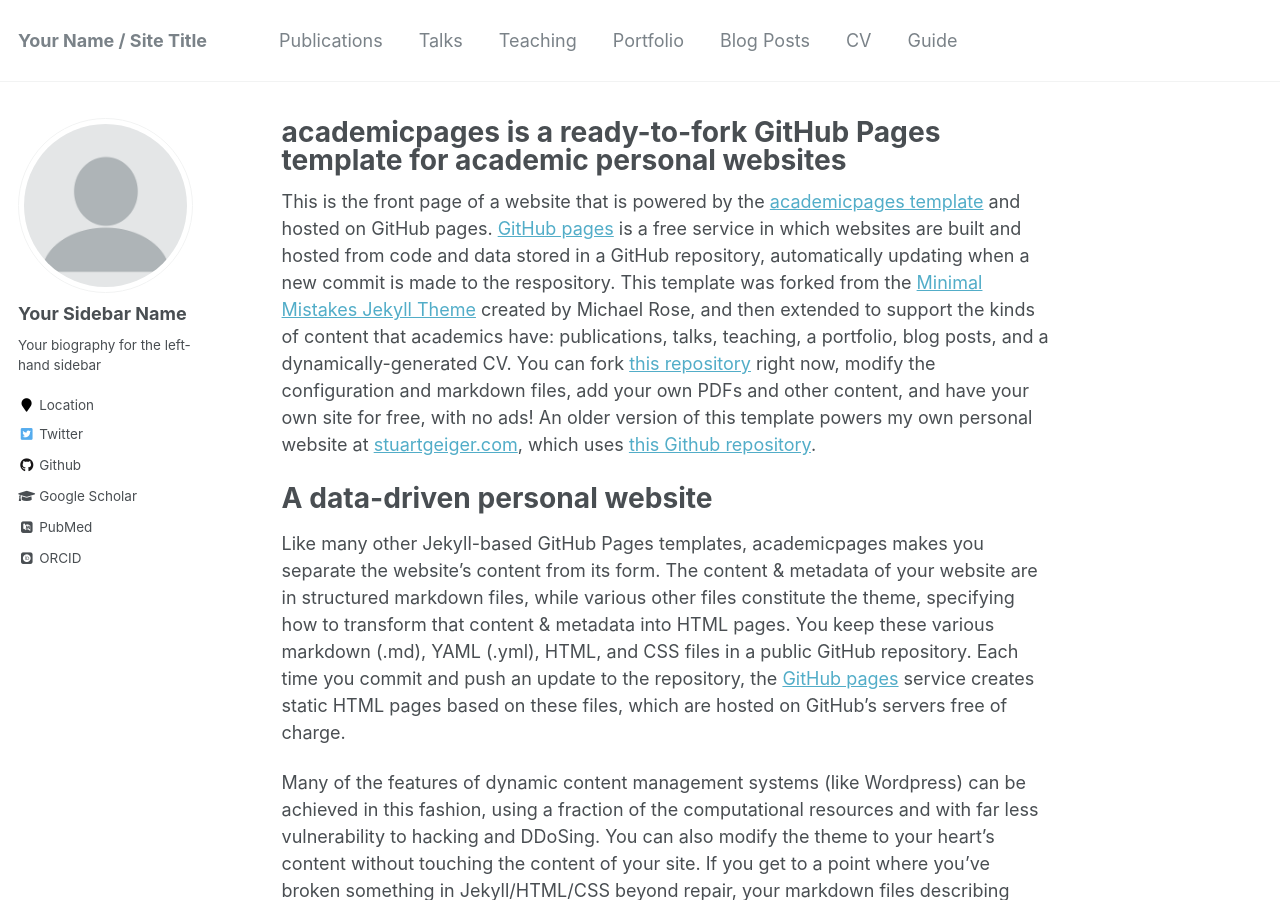
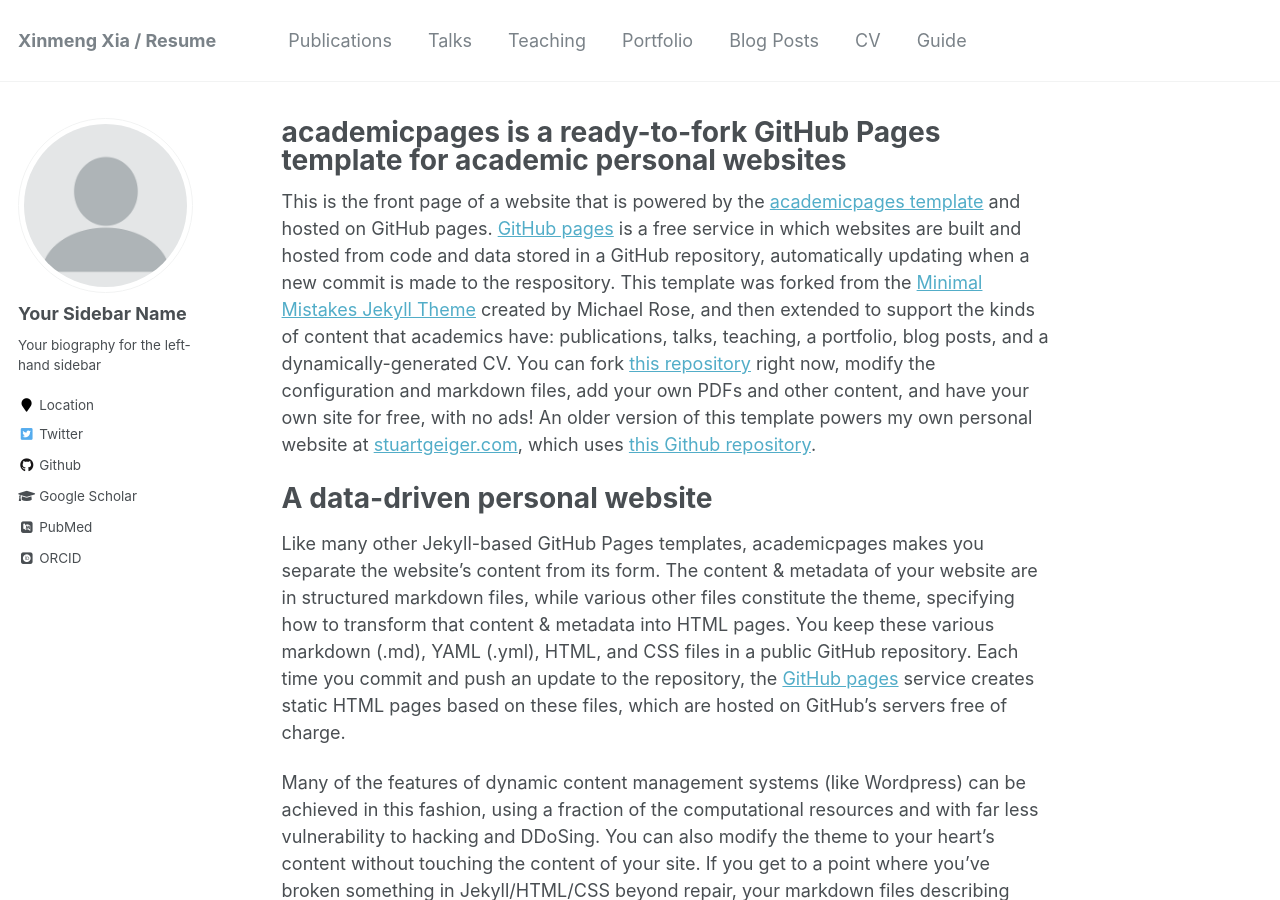
Before and after one commit to xiaxinmeng/xiaxinmeng.github.io, a Jekyll site: the page built from _pages/about.md, in a window 1280 px wide and 900 px high. Built offline with Jekyll 4.4.1, drawn with Linux system fonts in a browser that asks for light colours; some web fonts are replaced; some of the changed text lies outside the part shown.

Commit message:
update2.4.1

```diff
--- a/_config.yml
+++ b/_config.yml
@@ -7,13 +7,13 @@
 
 # Site Settings
 locale                   : "en-US"
-title                    : "Your Name / Site Title"
+title                    : "Xinmeng Xia / Resume"
 title_separator          : "-"
-name                     : &name "Your Name"
+name                     : &name "Xinmeng Xia"
 description              : &description "personal description"
-url                      : https://academicpages.github.io # the base hostname & protocol for your site e.g. "https://mmistakes.github.io"
+url                      : https://xiaxinmeng.github.io # the base hostname & protocol for your site e.g. "https://mmistakes.github.io"
 baseurl                  : "" # the subpath of your site, e.g. "/blog"
-repository               : "academicpages/academicpages.github.io"
+repository               : "xiaxinmeng.github.io"
 teaser                   :  # filename of teaser fallback teaser image placed in /images/, .e.g. "500x300.png"
 breadcrumbs              : false # true, false (default)
 words_per_minute         : 160
```
